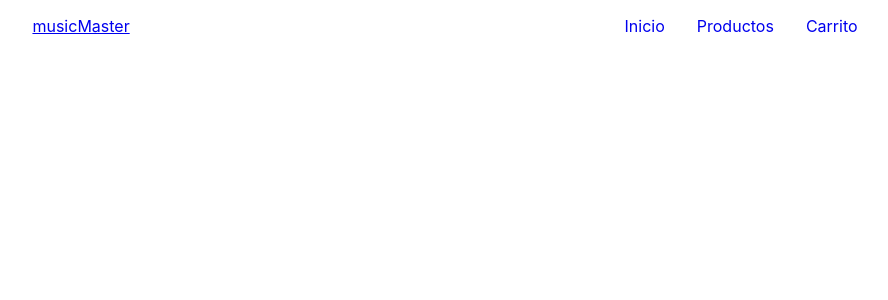
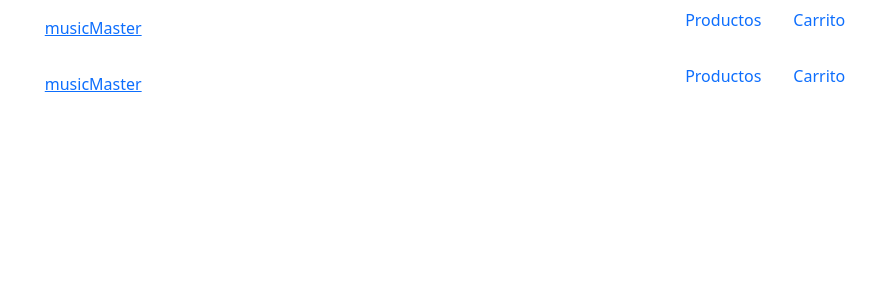
Before and after one commit to emilioMarchi/musicMarket_Marchi, a React (Create React App) app: page / in a window 1280 px wide. Shown: the top 300 px of the page, without its empty margins (187-1075 px from the left). Built offline with nearby package versions, Linux system fonts and the light colour scheme.

Commit message:
nuevo commit

```diff
--- a/public/index.html
+++ b/public/index.html
@@ -3,6 +3,10 @@
   <head>
     <meta charset="utf-8" />
     <link rel="icon" href="%PUBLIC_URL%/favicon.ico" />
+
+    <link href="https://cdn.jsdelivr.net/npm/bootstrap@5.0.2/dist/css/bootstrap.min.css" rel="stylesheet" integrity="sha384-EVSTQN3/azprG1Anm3QDgpJLIm9Nao0Yz1ztcQTwFspd3yD65VohhpuuCOmLASjC" crossorigin="anonymous">
+
+
     <meta name="viewport" content="width=device-width, initial-scale=1" />
     <meta name="theme-color" content="#000000" />
     <meta
@@ -39,5 +43,7 @@
       To begin the development, run `npm start` or `yarn start`.
       To create a production bundle, use `npm run build` or `yarn build`.
     -->
+    <script src="https://cdn.jsdelivr.net/npm/@popperjs/core@2.9.2/dist/umd/popper.min.js" integrity="sha384-IQsoLXl5PILFhosVNubq5LC7Qb9DXgDA9i+tQ8Zj3iwWAwPtgFTxbJ8NT4GN1R8p" crossorigin="anonymous"></script>
+    <script src="https://cdn.jsdelivr.net/npm/bootstrap@5.0.2/dist/js/bootstrap.min.js" integrity="sha384-cVKIPhGWiC2Al4u+LWgxfKTRIcfu0JTxR+EQDz/bgldoEyl4H0zUF0QKbrJ0EcQF" crossorigin="anonymous"></script>
   </body>
 </html>
--- a/src/App.css
+++ /dev/null
@@ -1,38 +0,0 @@
-.App {
-  text-align: center;
-}
-
-.App-logo {
-  height: 40vmin;
-  pointer-events: none;
-}
-
-@media (prefers-reduced-motion: no-preference) {
-  .App-logo {
-    animation: App-logo-spin infinite 20s linear;
-  }
-}
-
-.App-header {
-  background-color: #282c34;
-  min-height: 100vh;
-  display: flex;
-  flex-direction: column;
-  align-items: center;
-  justify-content: center;
-  font-size: calc(10px + 2vmin);
-  color: white;
-}
-
-.App-link {
-  color: #61dafb;
-}
-
-@keyframes App-logo-spin {
-  from {
-    transform: rotate(0deg);
-  }
-  to {
-    transform: rotate(360deg);
-  }
-}
--- a/src/App.js
+++ b/src/App.js
@@ -1,12 +1,12 @@
 import React from 'react';
 
-import './App.css';
-
-import Nav from './components/header/header.js';
+import Nav from './components/Nav';
+import itemsContainer from './components/itemsContainer';
 
 function App() {
     return (
       <div>
+        <Nav />
         <Nav />
       </div>
     );
--- /dev/null
+++ b/src/components/Nav.js
@@ -0,0 +1,16 @@
+import React from 'react';
+import './Nav.css';
+
+function Nav() {
+    return (
+        <nav className= "navbar">
+            <a href= '#'>musicMaster</a>
+            <ul className= "nav-list">
+                <li><a href= '#'></a></li>
+                <li><a href= '#'>Productos</a></li>
+                <li><a href= '#'>Carrito</a></li>
+            </ul>
+        </nav>
+    )
+}
+export default Nav;
--- a/src/components/header/header.js
+++ b/src/components/itemsContainer.js
@@ -1,16 +1,16 @@
 import React from 'react';
-import './header.css';
+import './itemsContainer.css';
 
-function Nav() {
+function itemsContainer() {
     return (
         <nav className= "navbar">
             <a href= '#'>musicMaster</a>
             <ul className= "nav-list">
-                <li><a href= '#'>Inicio</a></li>
+                <li><a href= '#'></a></li>
                 <li><a href= '#'>Productos</a></li>
                 <li><a href= '#'>Carrito</a></li>
             </ul>
         </nav>
     )
 }
-export default Nav;
+export default itemsContainer;
--- a/src/index.css
+++ b/src/index.css
@@ -1,13 +1,5 @@
 body {
   margin: 0;
-  font-family: -apple-system, BlinkMacSystemFont, 'Segoe UI', 'Roboto', 'Oxygen',
-    'Ubuntu', 'Cantarell', 'Fira Sans', 'Droid Sans', 'Helvetica Neue',
-    sans-serif;
-  -webkit-font-smoothing: antialiased;
-  -moz-osx-font-smoothing: grayscale;
+  padding: 0;
+  box-sizing: border-box;
 }
-
-code {
-  font-family: source-code-pro, Menlo, Monaco, Consolas, 'Courier New',
-    monospace;
-}
```
Also changed, not shown: src/components/Nav.css (renamed from src/components/header/header.css), src/components/itemsContainer.css (added).
